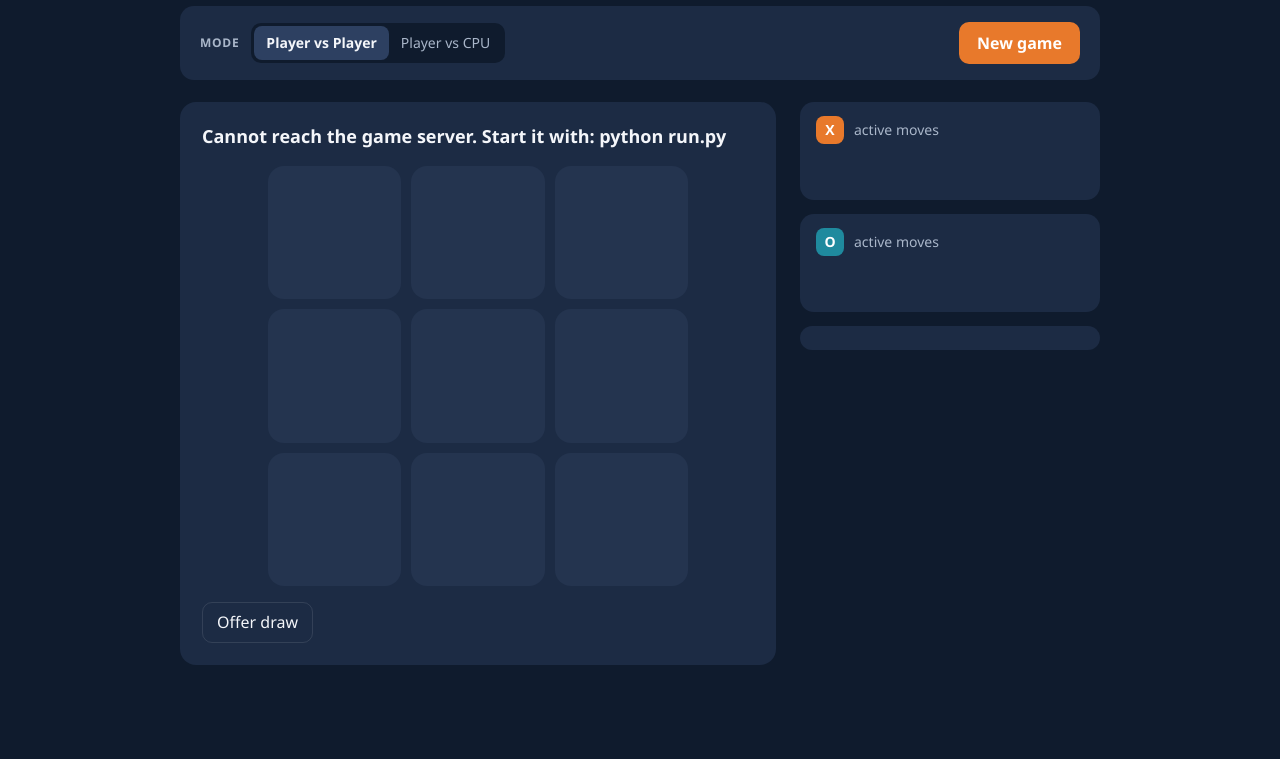
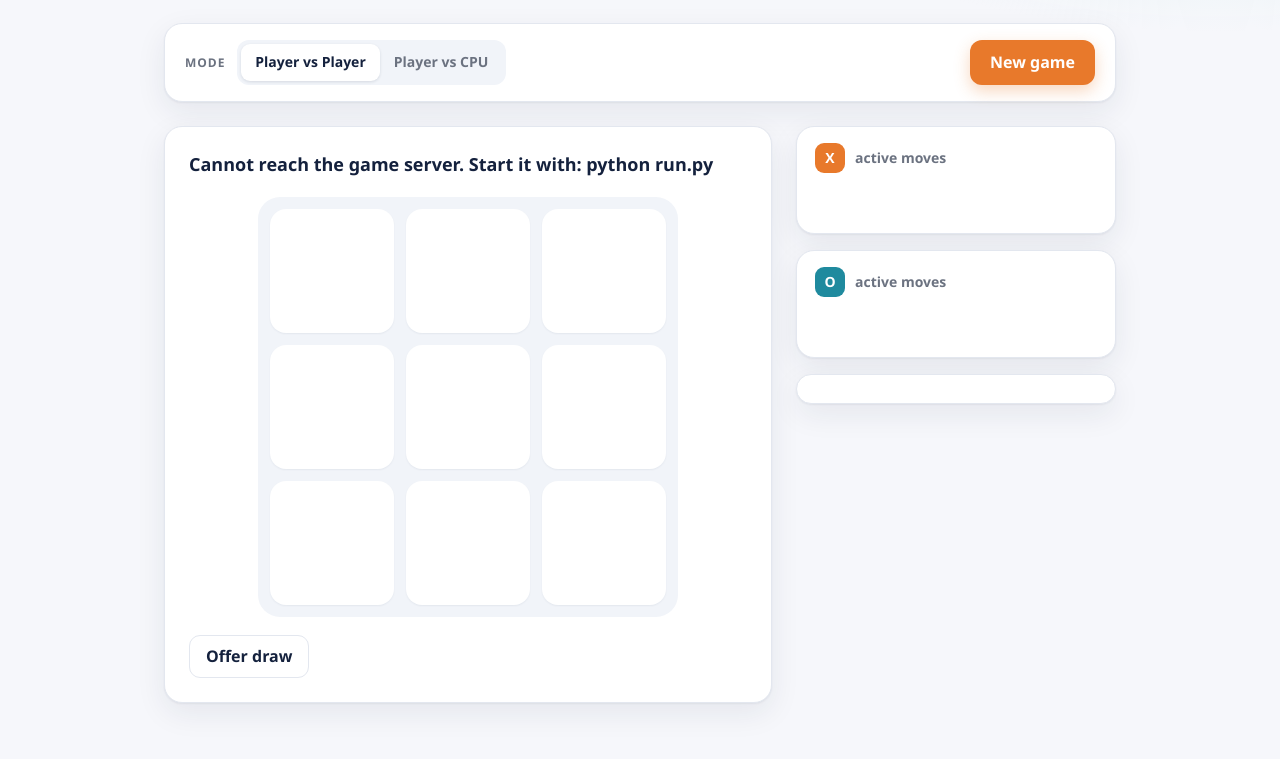
Before and after one commit to FarhazR/tic-tac-pro, a plain HTML site: page web/index.html in a window 1280 px wide. Shown: the part 174-933 px from the top of the page. Before the commit the page ends 887 px from the top, so only its background shows below. Drawn offline with Linux system fonts and the light colour scheme; no server answers.

Commit message:
Web UI: light theme
Off-white page with soft orange/teal glows, white cards with gentle
shadows, navy text; X orange and O teal kept. Expiring cell gets a
tinted background plus the dashed outline.

Co-Authored-By: Claude Fable 5.1 <noreply@anthropic.com>

```diff
--- a/web/style.css
+++ b/web/style.css
@@ -1,16 +1,21 @@
 :root {
-  --navy: #0f1b2d;
-  --panel: #1c2b44;
-  --tile: #24344f;
-  --tile-hover: #2d4061;
-  --line: rgba(255, 255, 255, 0.10);
-  --text: #f4f6fa;
-  --muted: #a9b6c9;
+  --bg: #f6f7fb;
+  --bg-accent: #eef3ff;
+  --card: #ffffff;
+  --tile: #f1f4f9;
+  --tile-hover: #e6ebf5;
+  --line: #e3e7ef;
+  --navy: #14213d;
+  --text: #1f2937;
+  --muted: #6b7280;
   --x: #e8792b;
-  --x-pale: #f7d3b8;
+  --x-soft: #fde7d6;
+  --x-pale: #f3bf98;
   --o: #1f8a9e;
-  --o-pale: #bfe3e9;
-  --o-bright: #36b3c9;
+  --o-soft: #d9f0f3;
+  --o-pale: #8fcad4;
+  --shadow: 0 10px 30px rgba(20, 33, 61, 0.08), 0 1px 2px rgba(20, 33, 61, 0.06);
+  --radius: 18px;
 }
 
 * { box-sizing: border-box; }
@@ -19,51 +24,68 @@
 
 html, body {
   margin: 0;
-  background: var(--navy);
+  background: var(--bg);
   color: var(--text);
   font-family: "Segoe UI", Calibri, system-ui, -apple-system, sans-serif;
   font-size: 16px;
-  line-height: 1.4;
+  line-height: 1.45;
+}
+
+body {
+  background:
+    radial-gradient(900px 420px at 10% -10%, var(--x-soft) 0%, rgba(253, 231, 214, 0) 60%),
+    radial-gradient(900px 420px at 95% -5%, var(--o-soft) 0%, rgba(217, 240, 243, 0) 60%),
+    var(--bg);
+  min-height: 100vh;
 }
 
 .app {
-  max-width: 960px;
+  max-width: 1000px;
   margin: 0 auto;
-  padding: 32px 20px 48px;
+  padding: 40px 24px 56px;
 }
 
+/* ---------------------------------------------------------------- header */
+.top { margin-bottom: 26px; }
+
 .eyebrow {
-  margin: 0 0 4px;
+  margin: 0 0 6px;
   font-size: 12px;
   font-weight: 700;
-  letter-spacing: 0.08em;
+  letter-spacing: 0.1em;
   text-transform: uppercase;
   color: var(--x);
 }
 
 h1 {
   margin: 0;
-  font-size: 44px;
+  font-size: 46px;
   line-height: 1.05;
-  letter-spacing: -0.01em;
+  letter-spacing: -0.02em;
+  color: var(--navy);
 }
 
 .tagline {
   margin: 10px 0 0;
-  max-width: 620px;
+  max-width: 640px;
   color: var(--muted);
+  font-size: 17px;
 }
+
+.tagline b { color: var(--navy); }
 
 /* ---------------------------------------------------------------- setup */
 .setup {
   display: flex;
   flex-wrap: wrap;
   align-items: center;
-  gap: 18px 28px;
-  margin: 26px 0 22px;
+  gap: 16px 28px;
+  margin: 0 0 24px;
   padding: 16px 20px;
-  background: var(--panel);
-  border-radius: 14px;
+  background: var(--card);
+  border: 1px solid var(--line);
+  border-radius: var(--radius);
+  box-shadow: var(--shadow);
 }
 
 .field {
@@ -75,49 +97,53 @@ h1 {
 .label {
   font-size: 12px;
   font-weight: 700;
-  letter-spacing: 0.06em;
+  letter-spacing: 0.08em;
   text-transform: uppercase;
   color: var(--muted);
 }
 
 .seg {
   display: inline-flex;
-  background: var(--navy);
-  border-radius: 10px;
-  padding: 3px;
+  background: var(--tile);
+  border-radius: 12px;
+  padding: 4px;
 }
 
 .seg button {
   border: 0;
   background: transparent;
   color: var(--muted);
-  padding: 7px 12px;
-  border-radius: 8px;
+  padding: 8px 14px;
+  border-radius: 9px;
   cursor: pointer;
   font: inherit;
   font-size: 14px;
+  font-weight: 600;
+  transition: background 0.15s, color 0.15s;
 }
 
+.seg button:hover { color: var(--navy); }
+
 .seg button.active {
-  background: var(--tile-hover);
-  color: var(--text);
-  font-weight: 600;
+  background: var(--card);
+  color: var(--navy);
+  box-shadow: 0 1px 3px rgba(20, 33, 61, 0.12);
 }
 
 .depth {
   display: inline-flex;
   align-items: center;
-  gap: 6px;
+  gap: 8px;
   font-size: 14px;
   color: var(--muted);
 }
 
 .depth input {
-  width: 56px;
-  padding: 6px 8px;
-  border-radius: 8px;
+  width: 60px;
+  padding: 7px 10px;
+  border-radius: 9px;
   border: 1px solid var(--line);
-  background: var(--navy);
+  background: var(--card);
   color: var(--text);
   font: inherit;
 }
@@ -129,48 +155,58 @@ button.primary {
   color: #fff;
   font: inherit;
   font-weight: 700;
-  padding: 10px 18px;
-  border-radius: 10px;
+  padding: 11px 20px;
+  border-radius: 12px;
   cursor: pointer;
+  box-shadow: 0 6px 16px rgba(232, 121, 43, 0.3);
+  transition: transform 0.08s, filter 0.15s;
 }
 
-button.primary:hover { filter: brightness(1.08); }
+button.primary:hover { filter: brightness(1.06); }
+button.primary:active { transform: translateY(1px); }
 
 /* ---------------------------------------------------------------- play */
 .play {
   display: grid;
-  grid-template-columns: minmax(0, 1fr) 300px;
+  grid-template-columns: minmax(0, 1fr) 320px;
   gap: 24px;
   align-items: start;
 }
 
-@media (max-width: 760px) {
+@media (max-width: 780px) {
   .play { grid-template-columns: 1fr; }
   button.primary { margin-left: 0; }
+  h1 { font-size: 38px; }
 }
 
 .boardwrap {
-  background: var(--panel);
-  border-radius: 16px;
-  padding: 22px;
+  background: var(--card);
+  border: 1px solid var(--line);
+  border-radius: var(--radius);
+  padding: 24px;
+  box-shadow: var(--shadow);
 }
 
 .status {
-  min-height: 28px;
-  margin-bottom: 14px;
+  min-height: 30px;
+  margin-bottom: 16px;
   font-size: 18px;
   font-weight: 600;
+  color: var(--navy);
 }
 
-.status.win { color: var(--x-pale); }
-.status.thinking { color: var(--o-pale); }
+.status.win { color: var(--x); }
+.status.thinking { color: var(--o); }
 
 .board {
   display: grid;
   grid-template-columns: repeat(3, 1fr);
-  gap: 10px;
+  gap: 12px;
   width: min(100%, 420px);
   margin: 0 auto;
+  padding: 12px;
+  background: var(--tile);
+  border-radius: 22px;
 }
 
 .cell {
@@ -178,25 +214,29 @@ button.primary:hover { filter: brightness(1.08); }
   aspect-ratio: 1;
   border: 2px solid transparent;
   border-radius: 16px;
-  background: var(--tile);
+  background: var(--card);
   color: var(--text);
   font: inherit;
   font-size: clamp(42px, 10vw, 64px);
   font-weight: 800;
   cursor: pointer;
-  transition: background 0.15s, transform 0.08s;
+  box-shadow: 0 1px 2px rgba(20, 33, 61, 0.06);
+  transition: background 0.15s, transform 0.08s, box-shadow 0.15s;
 }
 
 .cell:disabled { cursor: default; }
-.cell.legal:hover:not(:disabled) { background: var(--tile-hover); }
+.cell.legal:hover:not(:disabled) {
+  background: var(--tile-hover);
+  box-shadow: 0 4px 12px rgba(20, 33, 61, 0.10);
+}
 .cell.legal:active:not(:disabled) { transform: scale(0.97); }
 
 .cell.x { color: var(--x); }
-.cell.o { color: var(--o-bright); }
+.cell.o { color: var(--o); }
 
 .cell.expiring { border-style: dashed; }
-.cell.expiring.x { border-color: var(--x); color: var(--x-pale); }
-.cell.expiring.o { border-color: var(--o-bright); color: var(--o-pale); }
+.cell.expiring.x { border-color: var(--x); color: var(--x-pale); background: var(--x-soft); }
+.cell.expiring.o { border-color: var(--o); color: var(--o-pale); background: var(--o-soft); }
 
 .cell.placed { animation: pop 0.28s ease-out; }
 @keyframes pop {
@@ -221,10 +261,10 @@ button.primary:hover { filter: brightness(1.08); }
 
 .cell .score {
   position: absolute;
-  right: 8px;
-  bottom: 6px;
+  right: 9px;
+  bottom: 7px;
   font-size: 12px;
-  font-weight: 600;
+  font-weight: 700;
   color: var(--muted);
   pointer-events: none;
 }
@@ -235,18 +275,21 @@ button.primary:hover { filter: brightness(1.08); }
   align-items: center;
   justify-content: space-between;
   gap: 12px;
-  margin-top: 16px;
+  margin-top: 18px;
 }
 
 .actions button {
   border: 1px solid var(--line);
-  background: transparent;
-  color: var(--text);
+  background: var(--card);
+  color: var(--navy);
   font: inherit;
-  padding: 8px 14px;
-  border-radius: 10px;
+  font-weight: 600;
+  padding: 9px 16px;
+  border-radius: 11px;
   cursor: pointer;
+  transition: background 0.15s;
 }
+.actions button:hover:not(:disabled) { background: var(--tile); }
 .actions button:disabled { opacity: 0.45; cursor: default; }
 
 .toggle {
@@ -254,33 +297,37 @@ button.primary:hover { filter: brightness(1.08); }
   color: var(--muted);
   display: inline-flex;
   align-items: center;
-  gap: 6px;
+  gap: 7px;
 }
+.toggle input { accent-color: var(--x); }
 
 /* ---------------------------------------------------------------- side */
-.side { display: flex; flex-direction: column; gap: 14px; }
+.side { display: flex; flex-direction: column; gap: 16px; }
 
 .queue {
-  background: var(--panel);
-  border-radius: 14px;
-  padding: 14px 16px;
+  background: var(--card);
+  border: 1px solid var(--line);
+  border-radius: var(--radius);
+  padding: 16px 18px;
+  box-shadow: var(--shadow);
 }
 
 .qhead {
   display: flex;
   align-items: center;
   gap: 10px;
-  margin-bottom: 10px;
+  margin-bottom: 12px;
   color: var(--muted);
   font-size: 14px;
+  font-weight: 600;
 }
 
 .sym {
   display: inline-grid;
   place-items: center;
-  width: 28px;
-  height: 28px;
-  border-radius: 8px;
+  width: 30px;
+  height: 30px;
+  border-radius: 9px;
   font-weight: 800;
   color: #fff;
 }
@@ -290,46 +337,56 @@ button.primary:hover { filter: brightness(1.08); }
 .chips { display: flex; gap: 8px; flex-wrap: wrap; min-height: 32px; }
 
 .chip {
-  padding: 5px 10px;
+  padding: 5px 11px;
   border-radius: 999px;
   background: var(--tile);
+  color: var(--navy);
   font-size: 14px;
+  font-weight: 600;
   font-variant-numeric: tabular-nums;
 }
-.chip.oldest { border: 1px dashed var(--muted); color: var(--muted); }
-.chip.empty { background: transparent; color: var(--muted); padding-left: 0; }
+.chip.oldest {
+  background: transparent;
+  border: 1px dashed var(--muted);
+  color: var(--muted);
+}
+.chip.empty { background: transparent; color: var(--muted); padding-left: 0; font-weight: 400; }
 
 .log {
-  background: var(--panel);
-  border-radius: 14px;
-  padding: 12px 16px;
+  background: var(--card);
+  border: 1px solid var(--line);
+  border-radius: var(--radius);
+  padding: 14px 18px;
   font-size: 14px;
   color: var(--muted);
-  max-height: 220px;
+  max-height: 240px;
   overflow: auto;
+  box-shadow: var(--shadow);
 }
-.log p { margin: 4px 0; }
-.log p b { color: var(--text); font-weight: 600; }
+.log p { margin: 5px 0; }
+.log p b { color: var(--navy); font-weight: 600; }
 
 /* ---------------------------------------------------------------- dialog */
 dialog {
   border: 0;
-  border-radius: 14px;
-  background: var(--panel);
+  border-radius: var(--radius);
+  background: var(--card);
   color: var(--text);
-  padding: 22px 24px;
-  max-width: 360px;
+  padding: 24px 26px;
+  max-width: 380px;
+  box-shadow: 0 24px 60px rgba(20, 33, 61, 0.25);
 }
-dialog::backdrop { background: rgba(0, 0, 0, 0.55); }
-dialog p { margin: 0 0 16px; font-size: 17px; }
+dialog::backdrop { background: rgba(20, 33, 61, 0.35); backdrop-filter: blur(2px); }
+dialog p { margin: 0 0 18px; font-size: 17px; color: var(--navy); }
 dialog menu { display: flex; gap: 10px; justify-content: flex-end; margin: 0; padding: 0; }
 dialog button {
   border: 1px solid var(--line);
-  background: transparent;
-  color: var(--text);
+  background: var(--card);
+  color: var(--navy);
   font: inherit;
-  padding: 8px 14px;
-  border-radius: 10px;
+  font-weight: 600;
+  padding: 9px 16px;
+  border-radius: 11px;
   cursor: pointer;
 }
-dialog button.primary { margin-left: 0; border: 0; }
+dialog button.primary { margin-left: 0; border: 0; color: #fff; }
```
